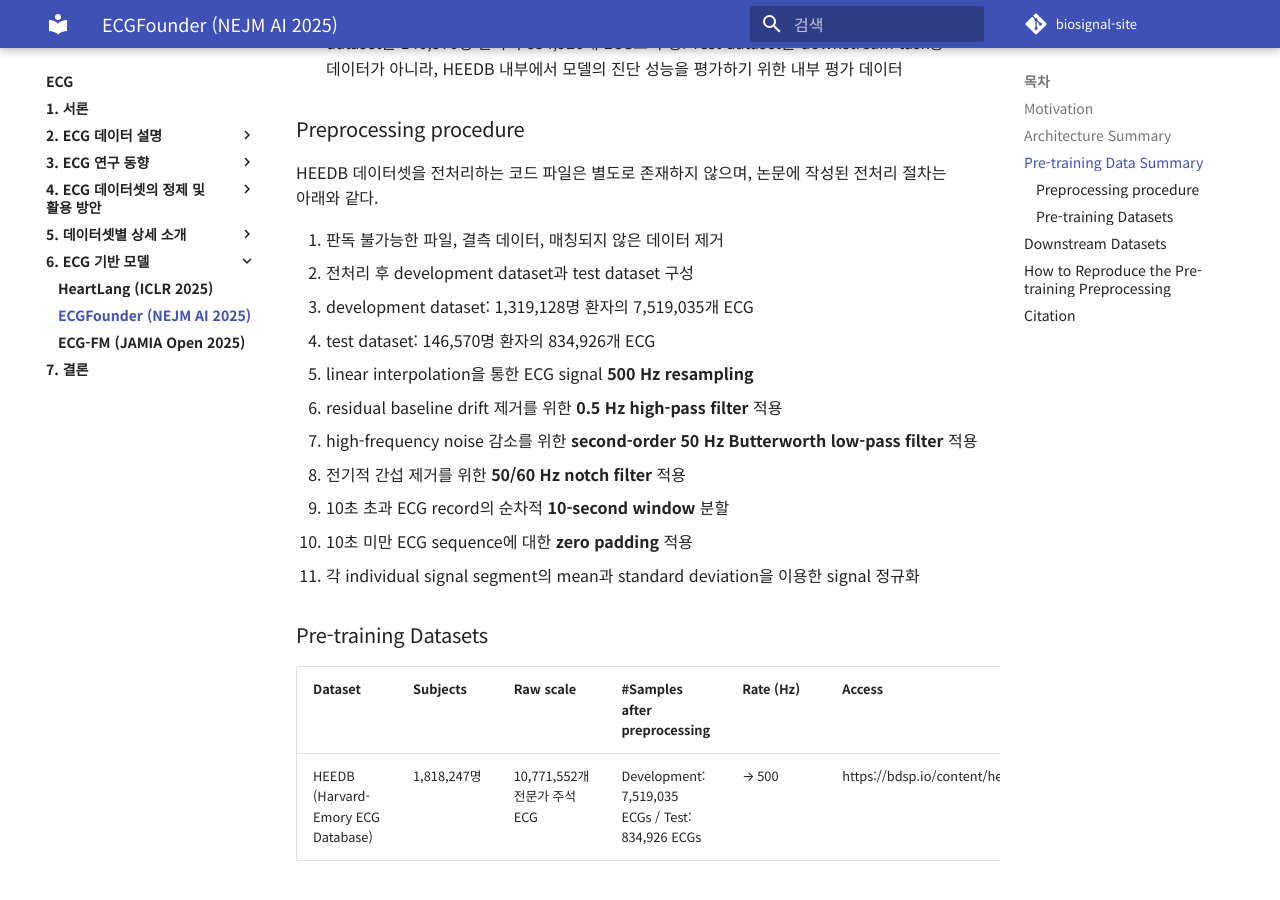
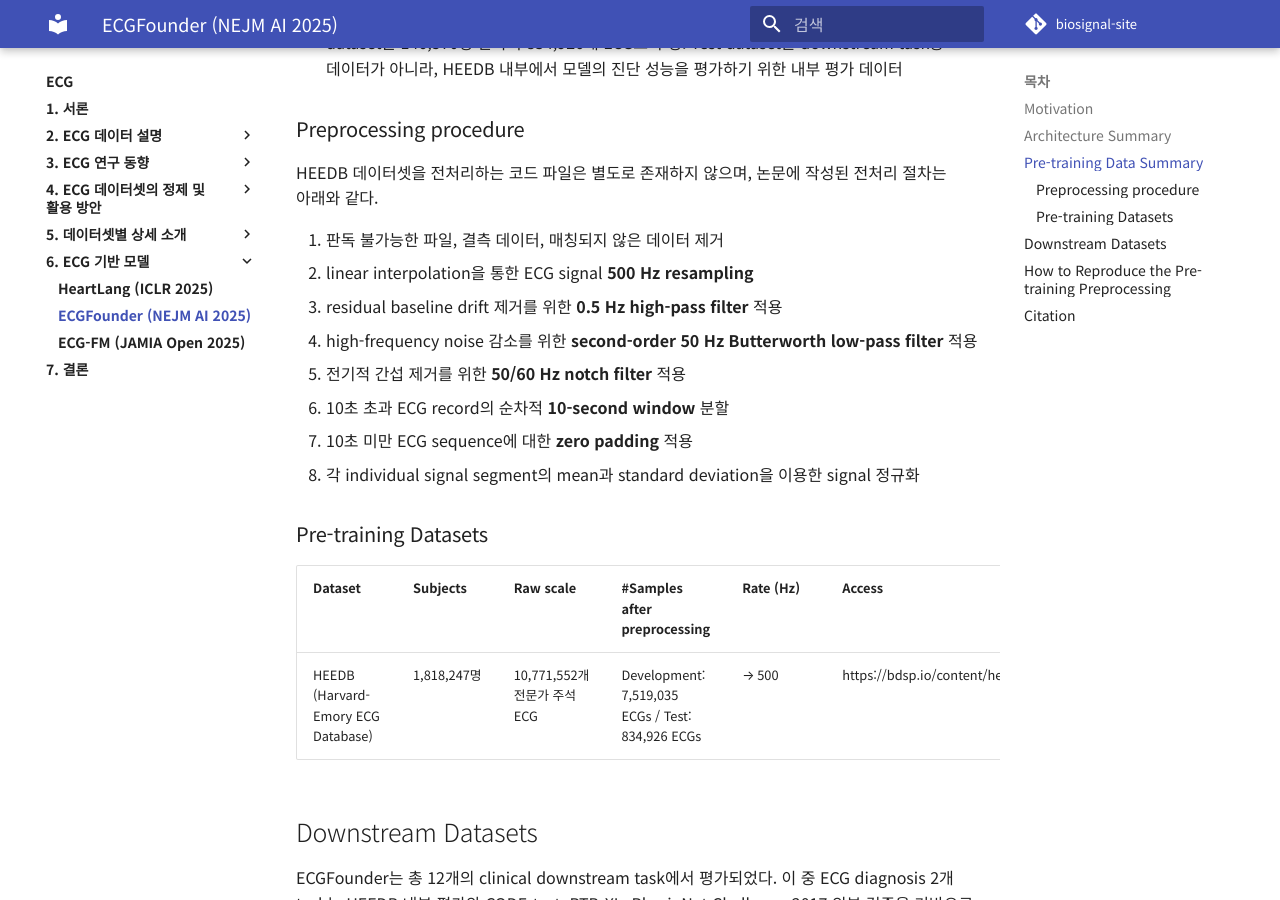
Before and after one commit to iwantjeonyeok/biosignal-site, an MkDocs documentation site: the page built from docs/ecg/6-ecg-기반-모델/ecgfounder.md, in a window 1280 px wide and 900 px high, scrolled down 1566 px. Built offline with MkDocs 1.6.1 and Material for MkDocs 9.7.7, drawn with Linux system fonts in a browser that asks for light colours; comment, search, counter and statistics services are not loaded.

Commit message:
Update ecgfounder.md

```diff
--- a/docs/ecg/6-ecg-기반-모델/ecgfounder.md
+++ b/docs/ecg/6-ecg-기반-모델/ecgfounder.md
@@ -29,16 +29,13 @@ HEEDB는 1,818,247명의 고유 피험자에게서 수집된 10,771,552개의
 HEEDB 데이터셋을 전처리하는 코드 파일은 별도로 존재하지 않으며, 논문에 작성된 전처리 절차는 아래와 같다.
 
 1. 판독 불가능한 파일, 결측 데이터, 매칭되지 않은 데이터 제거
-2. 전처리 후 development dataset과 test dataset 구성
-   - development dataset: 1,319,128명 환자의 7,519,035개 ECG
-   - test dataset: 146,570명 환자의 834,926개 ECG
-3. linear interpolation을 통한 ECG signal **500 Hz resampling**
-4. residual baseline drift 제거를 위한 **0.5 Hz high-pass filter** 적용
-5. high-frequency noise 감소를 위한 **second-order 50 Hz Butterworth low-pass filter** 적용
-6. 전기적 간섭 제거를 위한 **50/60 Hz notch filter** 적용
-7. 10초 초과 ECG record의 순차적 **10-second window** 분할
-8. 10초 미만 ECG sequence에 대한 **zero padding** 적용
-9. 각 individual signal segment의 mean과 standard deviation을 이용한 signal 정규화
+2. linear interpolation을 통한 ECG signal **500 Hz resampling**
+3. residual baseline drift 제거를 위한 **0.5 Hz high-pass filter** 적용
+4. high-frequency noise 감소를 위한 **second-order 50 Hz Butterworth low-pass filter** 적용
+5. 전기적 간섭 제거를 위한 **50/60 Hz notch filter** 적용
+6. 10초 초과 ECG record의 순차적 **10-second window** 분할
+7. 10초 미만 ECG sequence에 대한 **zero padding** 적용
+8. 각 individual signal segment의 mean과 standard deviation을 이용한 signal 정규화
 
 ### Pre-training Datasets
 
```
